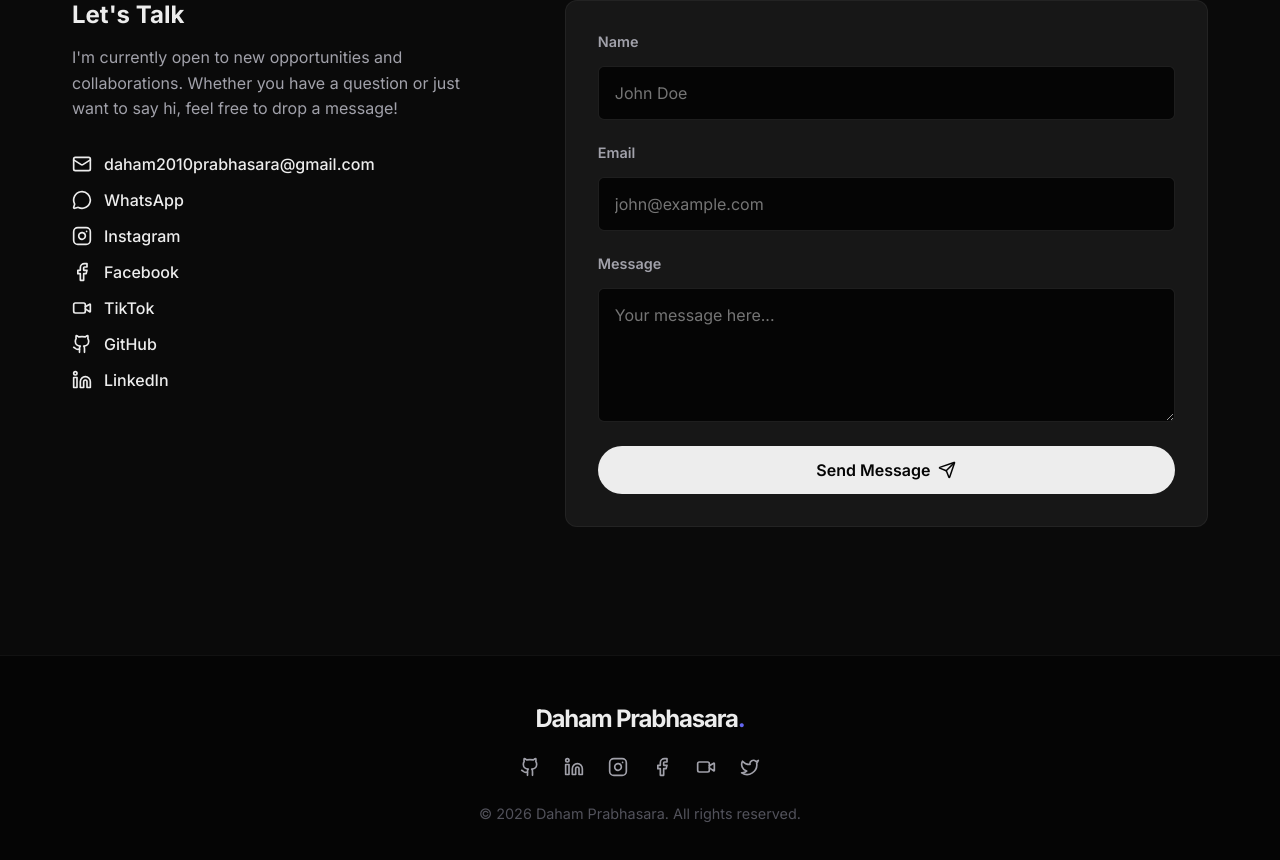
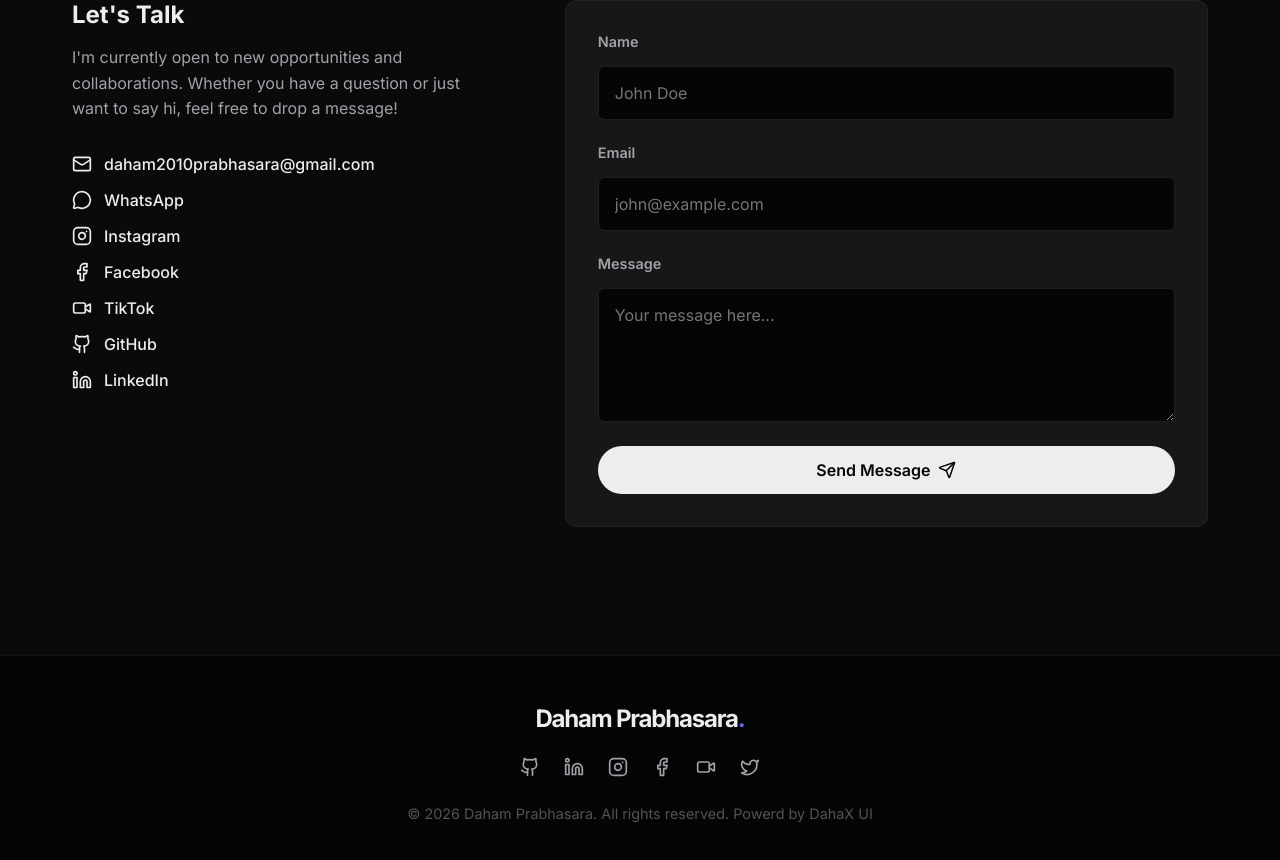
Before and after one commit to Daham2010/Daham_Prabhasara, a React (Vite) app: page / in a window 1280 px wide. Shown: the part 4238-5098 px from the top of the page. Built offline with nearby package versions, Linux system fonts and the light colour scheme; no server answers.

Commit message:
Update footer copyright text
Added 'Powered by DahaX UI' to the copyright notice.

```diff
--- a/src/components/Footer.jsx
+++ b/src/components/Footer.jsx
@@ -20,7 +20,7 @@ const Footer = () => {
                 </div>
 
                 <p className="footer-copyright">
-                    &copy; {new Date().getFullYear()} Daham Prabhasara. All rights reserved.
+                    &copy; {new Date().getFullYear()} Daham Prabhasara. All rights reserved. Powerd by DahaX UI
                 </p>
             </div>
         </footer>
```
